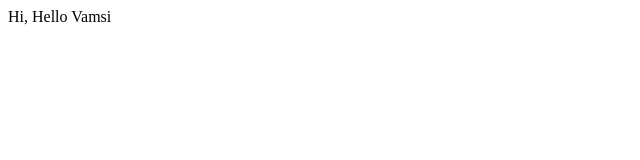
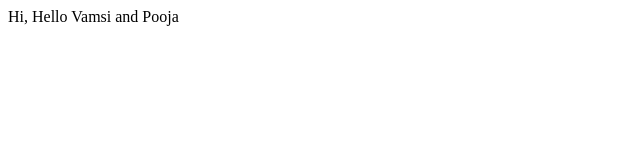
Before and after one commit to vpanuganti2/scrim, a website: page index.html in a window 1280 px wide. Shown: the full height of the page, 0-640 px from the left. Drawn offline with Linux system fonts and the light colour scheme.

Commit message:
Update index.html

```diff
--- a/index.html
+++ b/index.html
@@ -1,6 +1,6 @@
 <html>
     <head></head>
     <body>
-        Hi, Hello Vamsi
+        Hi, Hello Vamsi and Pooja
     </body>
 </html>
```
